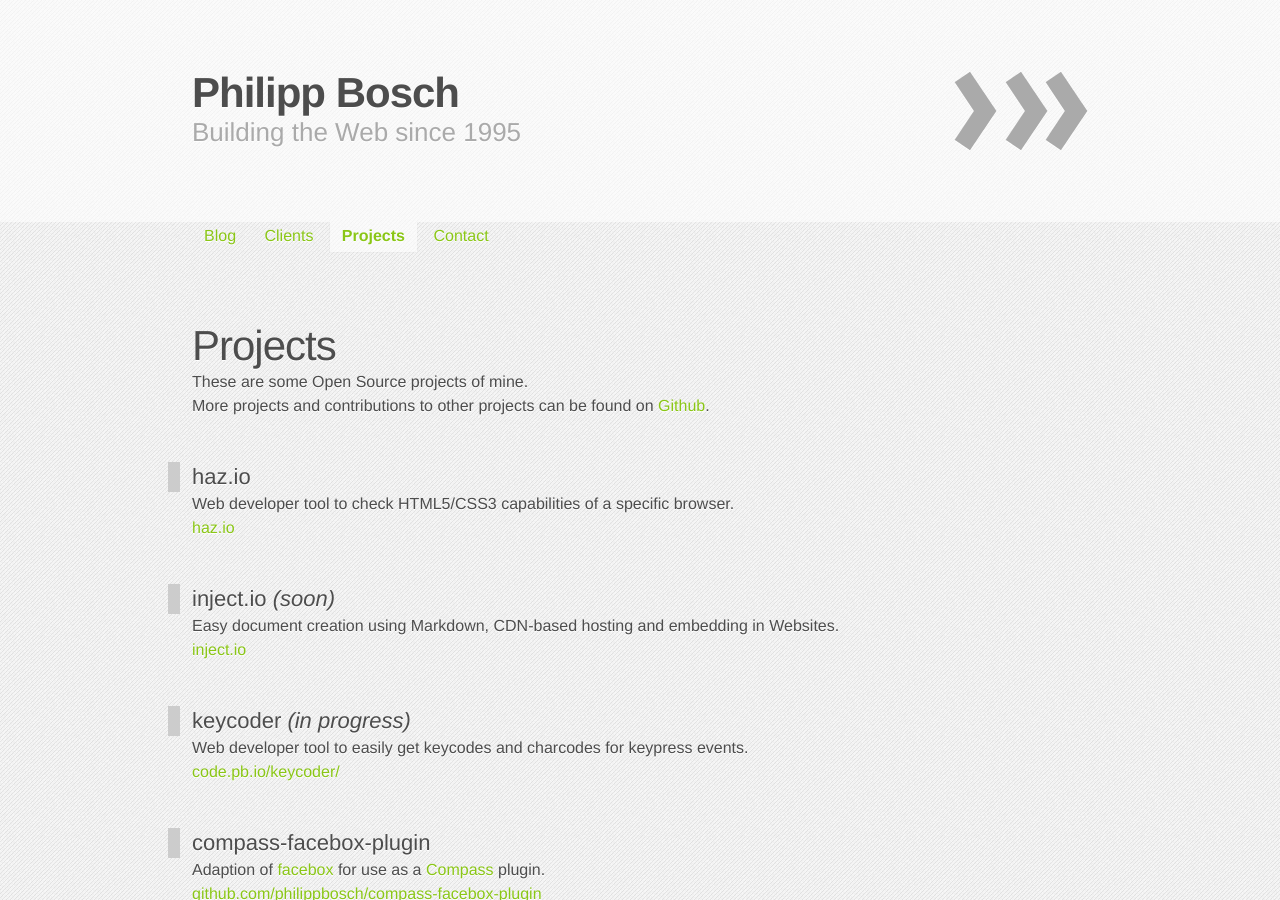
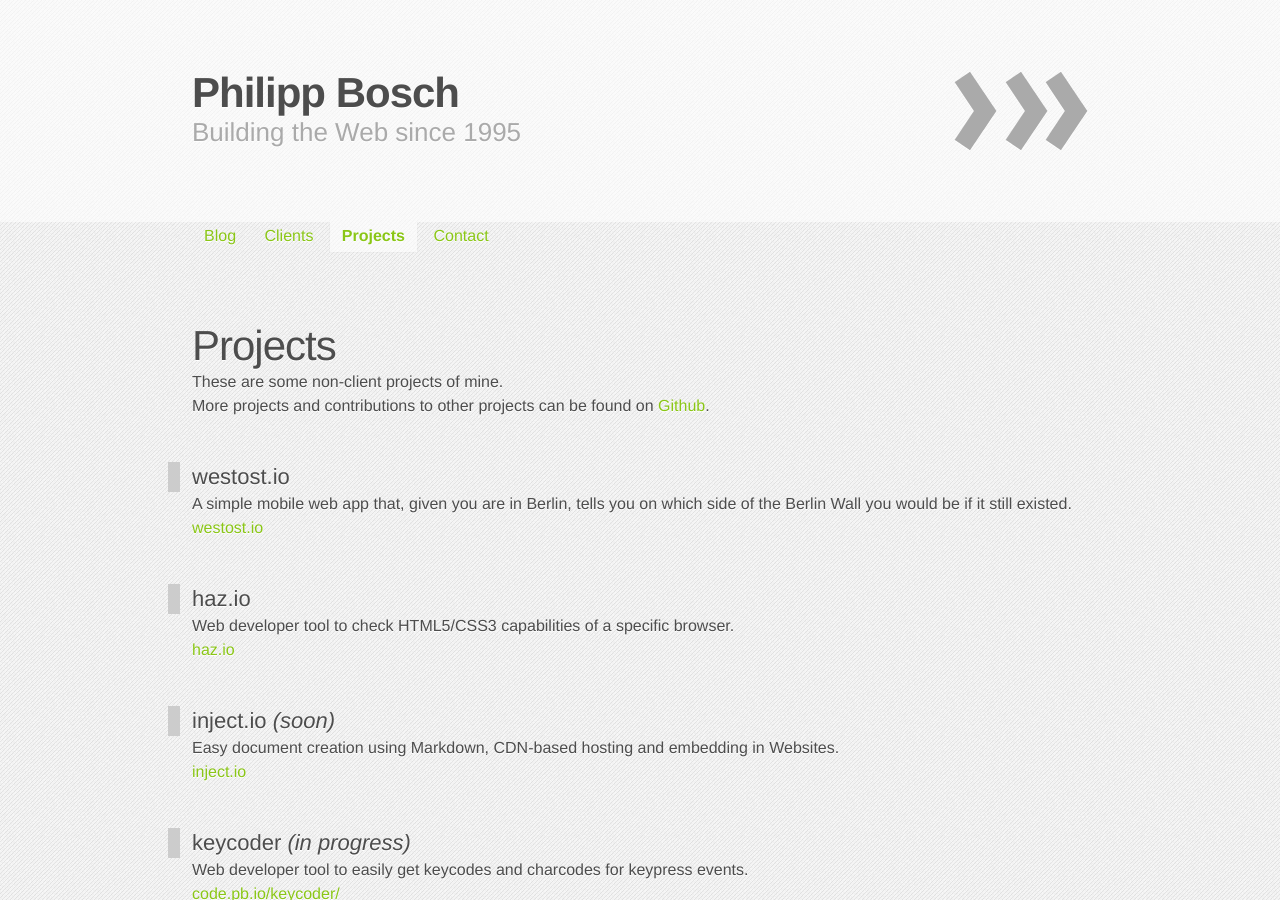
Before and after one commit to philippbosch/pb.io, a Jekyll site: the page built from projects.md, in a window 1280 px wide and 900 px high. Built offline with Jekyll 4.4.1, drawn with Linux system fonts in a browser that asks for light colours; comment, search, counter and statistics services are not loaded.

Commit message:
Add westost.io to projects page.

```diff
--- a/projects.md
+++ b/projects.md
@@ -6,9 +6,14 @@ nav: projects
 Projects
 ========
 
-These are some Open Source projects of mine.
+These are some non-client projects of mine.
 More projects and contributions to other projects can be found on [Github](http://github.com/philippbosch/).
 
+
+### westost.io
+
+A simple mobile web app that, given you are in Berlin, tells you on which side of the Berlin Wall you would be if it still existed.
+[westost.io](http://westost.io/)
 
 ### haz.io
 
```
